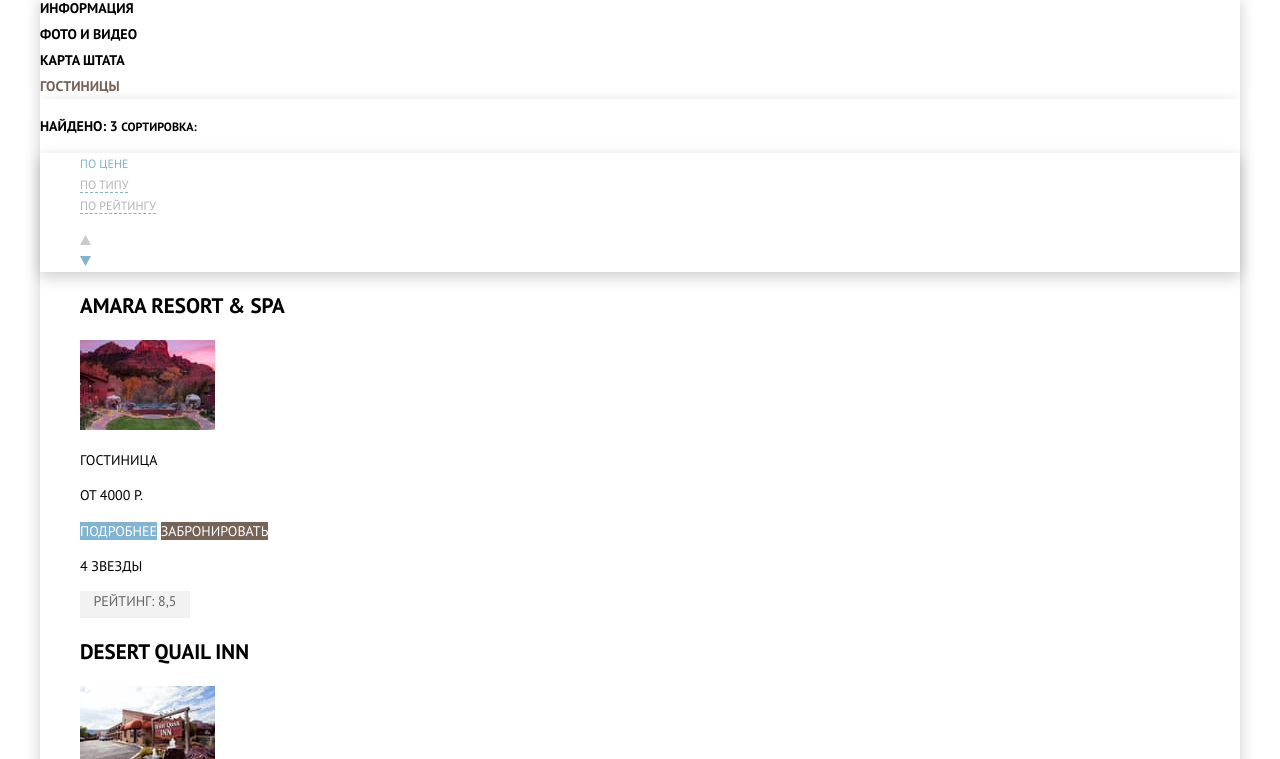
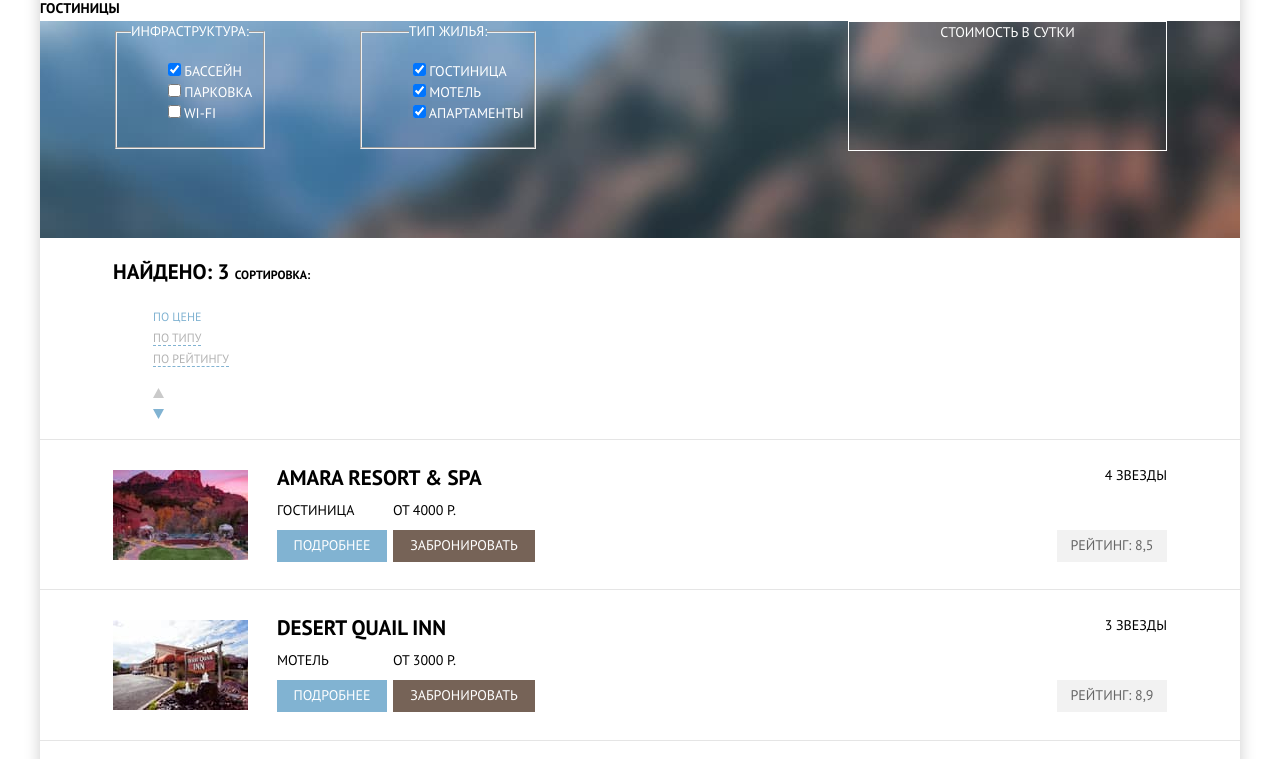
Before and after one commit to jeks0n/1406803-sedona-29, a plain HTML site: page hotels.html in a window 1280 px wide. Shown: the part 83-842 px from the top of the page. Drawn offline with Linux system fonts and the light colour scheme.

Commit message:
Задание 5.18 Сетка на гридах для внутренней страницы

```diff
--- a/css/style.css
+++ b/css/style.css
@@ -90,18 +90,24 @@ img {
   overflow: hidden;
 }
 
-/* Container */
+/* Containers */
 
-.container {
+.main-container {
   width: 1200px;
   margin: 0 auto;
   background-color: var(--basic-white);
-  box-shadow: 0px 5px 15px rgba(0, 1, 1, 0.2);
+  box-shadow: 0px 5px 15px var(--shadow-gray-transparent);
 }
+
+.inner-container {
+  width: 1054px;
+  margin: 0 auto;
+}
+
 
 /* Grid */
 
-.page-body {
+.page-body .main-container {
   min-height: 100vh;
   display: grid;
   grid-template-rows: min-content 1fr min-content;
@@ -352,40 +358,6 @@ img {
   background-color: var(--basic-blue-darkest);
 }
 
-/** Detail button **/
-
-.button-detail {
-  width: 110px;
-  min-height: 27px;
-  background-color: var(--basic-blue);
-}
-
-.button-detail:hover {
-  background-color: var(--basic-blue-dark);
-}
-
-.button-detail:focus {
-  color: var(--basic-white-super-transparent);
-  background-color: var(--basic-blue-darkest);
-}
-
-/** Booking button**/
-
-.button-booking {
-  width: 458px;
-  min-height: 58px;
-  background-color: var(--basic-brown);
-}
-
-.button-booking:hover {
-  background-color: var(--basic-brown-dark);
-}
-
-.button-booking:focus {
-  color: var(--basic-white-super-transparent);
-  background-color: var(--basic-brown-darkest);
-}
-
 /* Contacts */
 
 .contacts-phone {
@@ -446,6 +418,7 @@ img {
   text-align: center;
   margin-left: 110px;
   padding: 0;
+  font-size: 21px;
   font-weight: 700;
   line-height: 26px;
 }
@@ -476,10 +449,58 @@ img {
   line-height: 26px;
 }
 
-/** Hotel sort **/
+.footer-copyright a {
+  display: inline-block;
+  vertical-align: middle;
+  margin-top: 20px;
+}
+
+/* Hotel filter */
+
+.filters {
+  text-align: center;
+  background-image: url('../img/inner-page-background.jpg');
+  color: var(--basic-white);
+  min-height: 217px;
+}
+
+.filter-form {
+  display: grid;
+  grid-template-columns: 1fr 2fr min-content;
+}
+
+.fieldset-infrastructure {
+  grid-column: 1 / 2;
+  justify-self: left;
+}
+
+.fieldset-type-of-housing {
+  grid-column: 2 / 3;
+  justify-self: left;
+}
+
+.filter-list {
+  list-style: none;
+}
+
+.filter-option-checkbox {
+  text-align: left;
+}
+
+.filter-cost {
+  width: 317px;
+  height: 100%;
+  border: 1px solid var(--basic-white);
+}
+
+/* Hotel sort */
 
 .inner-page {
   background-color: var(--basic-white);
+}
+
+.sort {
+  min-height: 87px;
 }
 
 .sort-list {
@@ -491,6 +512,7 @@ img {
 }
 
 .sort-text-main {
+  font-size: 21px;
   font-weight: 700;
   line-height: 26px;
 }
@@ -529,21 +551,118 @@ img {
 /* Catalog */
 
 .catalog-list {
+  display: grid;
+  margin: 0;
+  padding: 0;
+  grid-template-rows: 150px;
+  border-top: 1px solid var(--basic-gray-lightest);
   list-style: none;
+}
+
+.catalog-item-wrapper {
+  border-bottom: 1px solid var(--basic-gray-lightest);
+}
+
+.catalog-item {
+  display: grid;
+  grid-template-columns: 135px 139px 1fr 110px;
+  grid-template-rows: 30px 30px 30px;
+  padding: 30px 0;
+}
+
+.catalog-item-image {
+  grid-column: 1 / 2;
+  grid-row: 1 / 4;
+  width: 135px;
+  height: 90px;
+}
+
+.catalog-item-header {
+  grid-column:  2 / 4;
+  grid-row: 1 / 2;
 }
 
 .catalog-item h3 {
   color: var(--basic-black);
+  margin-top: -5px;
+  margin-left: 29px;
   font-size: 21px;
   font-weight: 700;
   line-height: 26px;
 }
 
+.catalog-item-type {
+  grid-column:  2 / 3;
+  grid-row: 2 / 3;
+  padding: 0;
+  margin: 0 0 0 29px;
+}
+
+.catalog-item-price {
+  grid-column:  3 / 4;
+  grid-row: 2 / 3;
+  padding: 0;
+  margin: 0 0 0 6px;
+}
+
+.catalog-item-stars {
+  margin-top: -5px;
+  padding: 0;
+  text-align: right;
+  grid-column:  4 / 5;
+  grid-row: 1 / 2;
+}
+
 .catalog-item-rate {
   text-align: center;
-  vertical-align: middle;
+  padding: 5px 0 0;
   width: 110px;
-  height: 27px;
+  min-height: 27px;
+  grid-column:  4 / 5;
+  grid-row: 3 / 4;
+  margin: 0;
   color: var(--basic-black-lightest);
   background-color: var(--basic-white-gray);
 }
+
+/** Detail button **/
+
+.button-detail {
+  padding: 5px 0 0;
+  width: 110px;
+  min-height: 27px;
+  grid-column:  2 / 3;
+  grid-row: 3 / 4;
+  margin-left: 29px;
+  background-color: var(--basic-blue);
+}
+
+.button-detail:hover {
+  background-color: var(--basic-blue-dark);
+}
+
+.button-detail:focus {
+  color: var(--basic-white-super-transparent);
+  background-color: var(--basic-blue-darkest);
+}
+
+/** Booking button**/
+
+.button-booking {
+  padding: 5px 0 0;
+  margin-left: 6px;
+  width: 142px;
+  min-height: 27px;
+  grid-column:  3 / 4;
+  grid-row: 3 / 4;
+  background-color: var(--basic-brown);
+}
+
+.button-booking:hover {
+  background-color: var(--basic-brown-dark);
+}
+
+.button-booking:focus {
+  color: var(--basic-white-super-transparent);
+  background-color: var(--basic-brown-darkest);
+}
--- a/hotels.html
+++ b/hotels.html
@@ -9,12 +9,13 @@
 
 <body class="page-body inner-page">
 
+<div class="main-container">
+
   <header class="main-header">
     <nav class="main-navigation">
-    <a class="main-header-logo" href="index.html">
+      <a class="main-header-logo">
         <img src="img/logo.svg" width="138" height="70" alt="Город Седона">
       </a>
-    <div class="container">
       <div class="main-navigation-wrapper">
         <ul class="site-navigation">
           <li>
@@ -27,30 +28,64 @@
             <a href="">Карта штата</a>
           </li>
           <li>
-            <a>Гостиницы</a>
+            <a href="hotels.html">Гостиницы</a>
           </li>
         </ul>
-      </div>
       </div>
     </nav>
   </header>
 
-<main class="container">
+  <main>
     <h1 class="visually-hidden">Поиск жилья в седоне</h1>
 
     <section class="filters">
       <h2 class="visually-hidden">Фильтр жилья</h2>
-    <!--Здесь будет форма фильтра-->
+      <form class="filter-form inner-container" action="filter-form">
+        <fieldset class="fieldset-infrastructure">
+          <legend class="fieldset-infrastructure">Инфраструктура:</legend>
+          <ul class="filter-list">
+            <li class="filter-option-checkbox" id="filter-swimming-pool">
+              <input type="checkbox" name="swimming-pool" checked>
+              <label for="filter-swimming-pool">Бассейн</label>
+            </li>
+            <li class="filter-option-checkbox" id="filter-parking">
+              <input type="checkbox" name="parking">
+              <label for="filter-parking">Парковка</label>
+            </li>
+            <li class="filter-option-checkbox" id="filter-wi-fi">
+              <input type="checkbox" name="wi-fi">
+              <label for="filter-wi-fi">Wi-Fi</label>
+            </li>
+          </ul>
+        </fieldset>
+        <fieldset class="fieldset-type-of-housing">
+          <legend>Тип жилья:</legend>
+          <ul class="filter-list">
+            <li class="filter-option-checkbox" id="filter-hotel">
+              <input type="checkbox" name="hotel" checked>
+              <label for="filter-hotel">Гостиница</label>
+            </li>
+            <li class="filter-option-checkbox" id="filter-motel">
+              <input type="checkbox" name="motel" checked>
+              <label for="filter-motel">Мотель</label>
+            </li>
+            <li class="filter-option-checkbox" id="filter-apartment">
+              <input type="checkbox" name="apartment" checked>
+              <label for="filter-apartment">Апартаменты</label>
+            </li>
+          </ul>
+        </fieldset>
+        <div class="filter-cost">Стоимость в сутки</div>
+      </form>
     </section>
 
-  <section class="sort">
+    <section class="sort inner-container">
       <h2 class="visually-hidden">Сортировка жилья</h2>
       <p class="sort-text-main">Найдено:
         <output>3</output>
         <span>Сортировка:</span>
       </p>
       <div class="main-sort-wrapper">
-      <div class="container">
         <ul class="sort-list">
           <li class="sort-item">
             <a>По цене</a>
@@ -75,14 +110,14 @@
           </li>
         </ul>
       </div>
-    </div>
     </section>
 
     <section class="catalog">
       <h2 class="visually-hidden">Список жилья</h2>
       <ul class="catalog-list">
-      <li class="catalog-item">
-        <a href="">
+        <li class="catalog-item-wrapper">
+          <div class="catalog-item inner-container">
+            <a class="catalog-item-header" href="">
               <h3>Amara Resort & Spa</h3>
             </a>
             <a class="catalog-item-image" href="">
@@ -90,15 +125,15 @@
             </a>
             <p class="catalog-item-type">Гостиница</p>
             <p class="catalog-item-price">От 4000 р.</p>
-        <p>
             <a class="button button-detail" href="">Подробнее</a>
             <a class="button button-booking" href="">Забронировать</a>
-        </p>
-        <p>4 звезды</p>
+            <p class="catalog-item-stars">4 звезды</p>
             <p class="catalog-item-rate">Рейтинг: 8,5</p>
+          </div>
         </li>
-      <li class="catalog-item">
-        <a href="">
+        <li class="catalog-item-wrapper">
+          <div class="catalog-item inner-container">
+            <a class="catalog-item-header" href="">
               <h3>Desert Quail Inn</h3>
             </a>
             <a class="catalog-item-image" href="">
@@ -106,15 +141,15 @@
             </a>
             <p class="catalog-item-type">Мотель</p>
             <p class="catalog-item-price">От 3000 р.</p>
-        <p>
             <a class="button button-detail" href="">Подробнее</a>
             <a class="button button-booking" href="">Забронировать</a>
-        </p>
-        <p>3 звезды</p>
+            <p class="catalog-item-stars">3 звезды</p>
             <p class="catalog-item-rate">Рейтинг: 8,9</p>
+          </div>
         </li>
-      <li class="catalog-item">
-        <a href="">
+        <li class="catalog-item-wrapper">
+          <div class="catalog-item inner-container">
+            <a class="catalog-item-header" href="">
               <h3>Villas At Poco Diablo</h3>
             </a>
             <a class="catalog-item-image" href="">
@@ -122,39 +157,37 @@
             </a>
             <p class="catalog-item-type">Апартаменты</p>
             <p class="catalog-item-price">От 2000 р.</p>
-        <p>
             <a class="button button-detail" href="">Подробнее</a>
             <a class="button button-booking" href="">Забронировать</a>
-        </p>
-        <p>2 звезды</p>
+            <p class="catalog-item-stars">2 звезды</p>
             <p class="catalog-item-rate">Рейтинг: 9,2</p>
+          </div>
         </li>
       </ul>
     </section>
   </main>
 
-<footer class="page-footer main-footer">
-  <div class="container">
+  <footer class="main-footer">
     <section class="footer-contacts">
       <h2 class="visually-hidden">Контакты</h2>
       <p class="footer-contacts-info">
         #Visitsedona<br>
         Тел: <a class="footer-phone" href="tel:+74956660166">+7(495) 666-01-66</a>
       </p>
-      <ul>
+      <ul class="footer-social">
         <li>
           <a class="social-button" href="#">
-            <span class="visually-hidden">Твиттер</span>
+            <span>Твиттер</span>
           </a>
         </li>
         <li>
           <a class="social-button" href="#">
-            <span class="visually-hidden">Фейсбук</span>
+            <span>Фейсбук</span>
           </a>
         </li>
         <li>
           <a class="social-button" href="#">
-            <span class="visually-hidden">Ютуб</span>
+            <span>Ютуб</span>
           </a>
         </li>
       </ul>
@@ -165,8 +198,9 @@
         <img src="img/logo-htmlacademy.svg" width="115" height="41" alt="Логотип HTML Академии">
       </a>
     </p>
+  </footer>
+
 </div>
-</footer>
 
 </body>
 </html>
```
Also changed, not shown: index.html (+1 -1 lines). Lines whose indentation alone changed are shown as unchanged.
